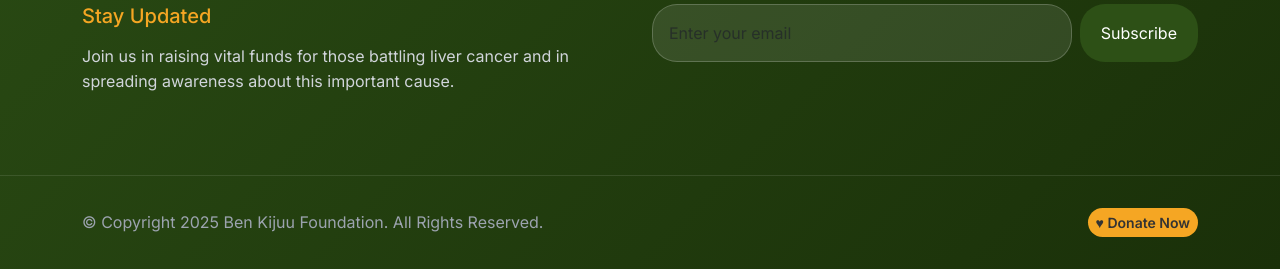
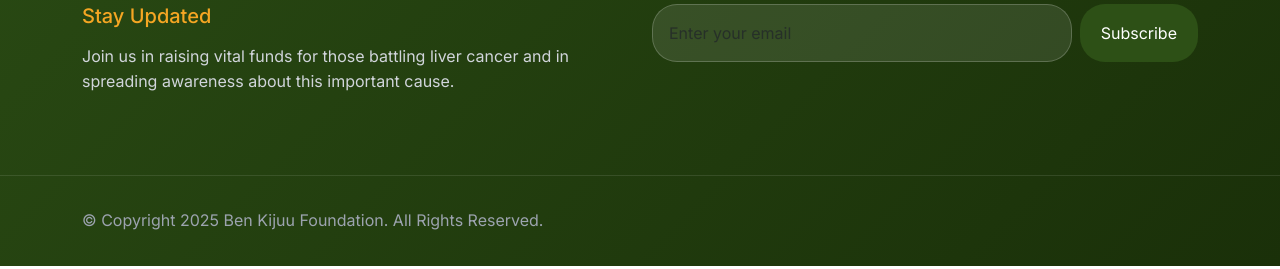
Before and after one commit to Simeonone/ben-kijuu-foundation, a PHP site: page /register.php in a window 1280 px wide. Shown: the part 3626-3895 px from the top of the page. Run offline with PHP 8.4, Linux system fonts and the light colour scheme.

Commit message:
removed unnecessary buttons

```diff
--- a/includes/footer.php
+++ b/includes/footer.php
@@ -166,9 +166,9 @@
                 <div class="col-lg-6">
                     <p style="color: #9ca3af; margin: 0;">&copy; Copyright <?php echo date('Y'); ?> Ben Kijuu Foundation. All Rights Reserved.</p>
                 </div>
-                <div class="col-lg-6 text-lg-end">
+                <!-- <div class="col-lg-6 text-lg-end">
                     <a href="donate.php" class="btn btn-danger btn-sm" style="border-radius: 20px;">♥ Donate Now</a>
-                </div>
+                </div> -->
             </div>
         </div>
     </div>
--- a/index.php
+++ b/index.php
@@ -268,9 +268,9 @@ include 'includes/header.php';
                     Join us in raising vital funds for those battling liver cancer and
                     in spreading awareness about this important cause.
                 </p>
-                <a href="donate.php" class="btn btn-lg px-5 py-3" style="background: #f5a623; color: #333; border: none; border-radius: 50px; font-weight: 600; font-size: 1.1rem;">
+                <!-- <a href="donate.php" class="btn btn-lg px-5 py-3" style="background: #f5a623; color: #333; border: none; border-radius: 50px; font-weight: 600; font-size: 1.1rem;">
                     ♥ Donate Now
-                </a>
+                </a> -->
             </div>
         </div>
     </div>
```
